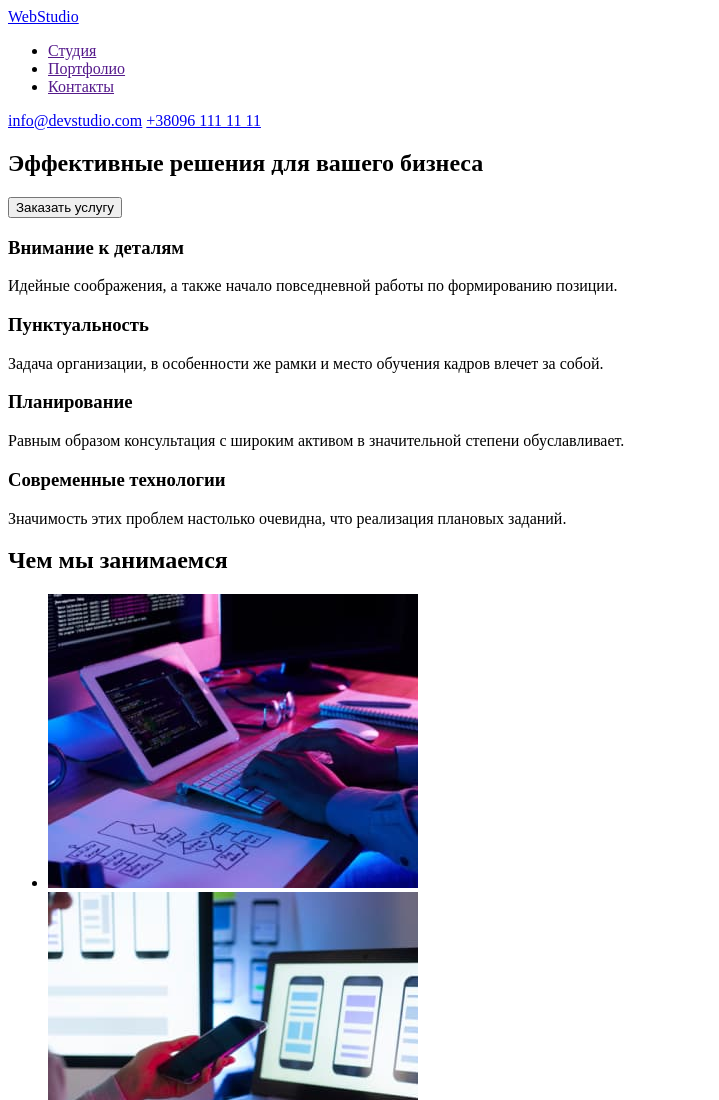
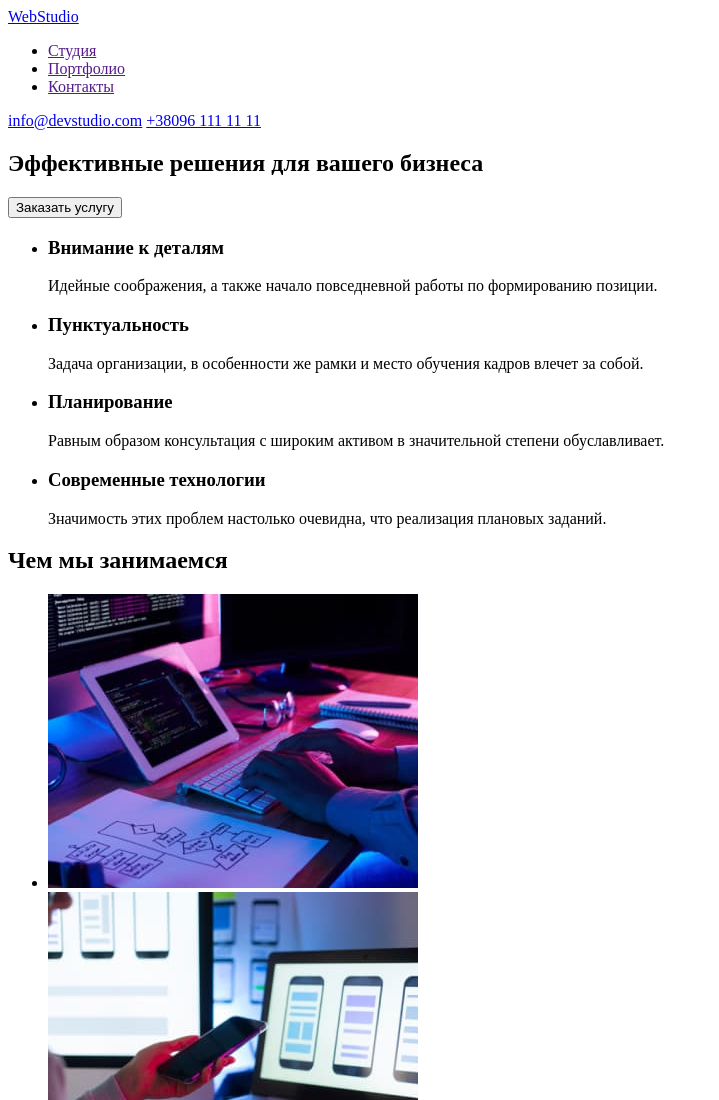
Before and after one commit to DmytroMelnyk1992/goit-markup-hw-01, a plain HTML site: page index.html in a window 1280 px wide. Shown: the top 1100 px of the page, without its empty margins (0-719 px from the left). Drawn offline with Linux system fonts and the light colour scheme.

Commit message:
fixed 2nd section

```diff
--- a/index.html
+++ b/index.html
@@ -23,26 +23,32 @@
         <button>Заказать услугу</button>
       </section>
       <section>
-        <h3>Внимание к деталям</h3>
+         <ul>
+           <li><h3>Внимание к деталям</h3>
         <p>
           Идейные соображения, а также начало повседневной работы по
           формированию позиции.
         </p>
-        <h3>Пунктуальность</h3>
+      </li>
+           <li><h3>Пунктуальность</h3>
         <p>
           Задача организации, в особенности же рамки и место обучения кадров
           влечет за собой.
         </p>
-        <h3>Планирование</h3>
+      </li>
+           <li><h3>Планирование</h3>
         <p>
           Равным образом консультация с широким активом в значительной степени
           обуславливает.
         </p>
-        <h3>Современные технологии</h3>
+      </li>
+           <li><h3>Современные технологии</h3>
         <p>
           Значимость этих проблем настолько очевидна, что реализация плановых
           заданий.
         </p>
+      </li>
+         </ul>
       </section>
       <section>
         <h2>Чем мы занимаемся</h2>
```
